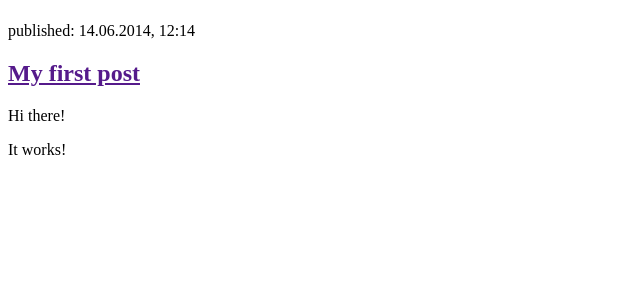
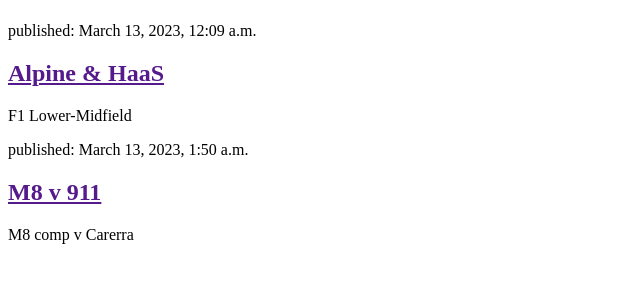
Before and after one commit to fiyin2k/Django-webapp, a Django app: page / in a window 1280 px wide. Shown: the part 58-358 px from the top of the page, without its empty margins (0-640 px from the left). Run offline with Django 3.2, Linux system fonts and the light colour scheme; data comes from the database, SQL or seed files in the repository; both versions use the stored data as it was after the commit.

Commit message:
Modified templates to display posts from database.

```diff
--- a/blog/templates/blog/post_list.html
+++ b/blog/templates/blog/post_list.html
@@ -10,11 +10,16 @@
     <header>
         <h1><a href="/">DjangoWeb App</a></h1>
     </header>
-    <article>
-        <time>published: 14.06.2014, 12:14</time>
-        <h2><a href="">My first post</a></h2>
-    </article>
-    <p>Hi there!</p>
-    <p>It works!</p>
+    {% for post in posts %}
+        <article>
+            <!-- <time>published: 14.06.2014, 12:14</time> -->
+            <time>published: {{ post.published_date }}</time>
+            <!-- <h2><a href="">My first post</a></h2> -->
+            <h2><a href="">{{ post.title }}</a></h2>
+            <p>{{ post.text|linebreaksbr }}</p>
+        </article>
+    {% endfor %}
+    <!-- <p>Hi there!</p>
+    <p>It works!</p> -->
 </body>
 </html>
--- a/blog/views.py
+++ b/blog/views.py
@@ -1,5 +1,7 @@
 from django.shortcuts import render
-
+from .models import Post
+from django.utils import timezone
 # Create your views here.
 def post_list(request):
-    return render(request, 'blog/post_list.html', {})
+    posts = Post.objects.filter(published_date__lte=timezone.now()).order_by('published_date')
+    return render(request, 'blog/post_list.html', {'posts': posts})
```
Also changed, not shown: db.sqlite3.
